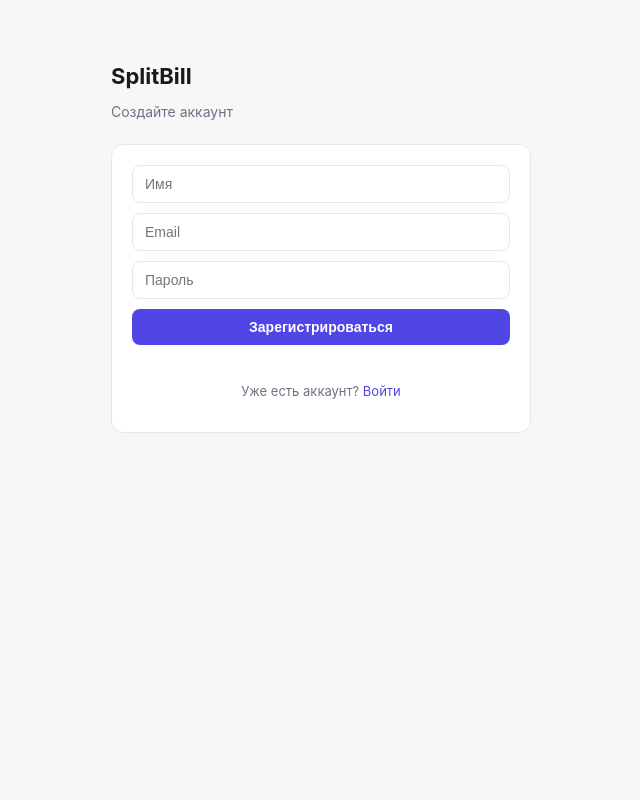
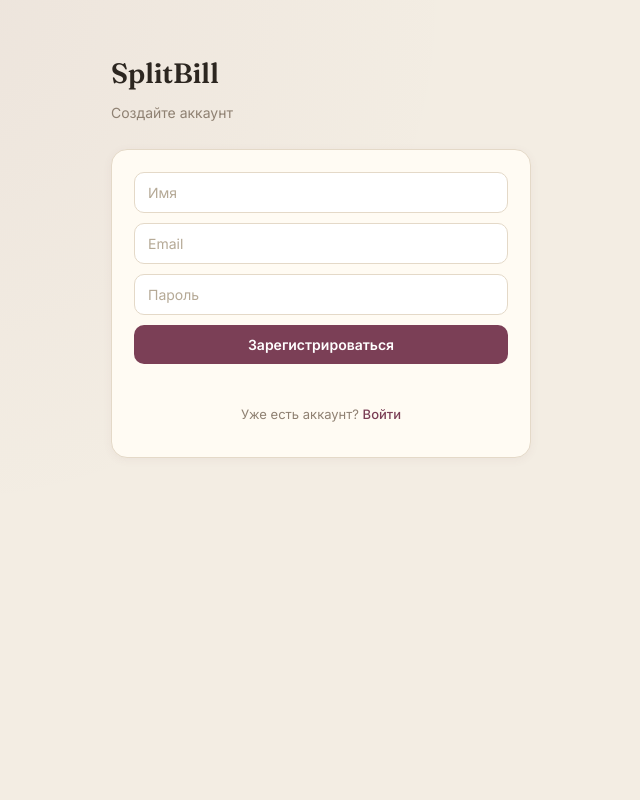
Before and after one commit to xmaster718/SplitBill, a PHP site: page /register.html in a window 1280 px wide. Shown: the whole page, without its empty margins (319-959 px from the left). Run offline with PHP 8.4, Linux system fonts and the light colour scheme.

Commit message:
Обновил дизайн

```diff
--- a/frontend/style.css
+++ b/frontend/style.css
@@ -1,25 +1,30 @@
+@import url('https://fonts.googleapis.com/css2?family=Fraunces:opsz,wght@9..144,400;9..144,600&family=Inter:wght@400;500;600&display=swap');
+
 :root {
-  --bg: #f7f7f8;
-  --card: #ffffff;
-  --text: #1a1a1a;
-  --muted: #6b7280;
-  --accent: #4f46e5;
-  --accent-hover: #4338ca;
-  --border: #e5e7eb;
-  --error: #dc2626;
+  --bg: #f3ede3;
+  --surface: #fffbf3;
+  --ink: #2c2620;
+  --muted: #8f8172;
+  --accent: #7b3f56;
+  --accent-hover: #632f44;
+  --accent-soft: #f1e4ea;
+  --sage: #6b8f71;
+  --border: #e4d9c8;
+  --error: #b24c3f;
 }
 
 * { box-sizing: border-box; }
 
 body {
   margin: 0;
-  font-family: -apple-system, "Segoe UI", Roboto, Arial, sans-serif;
+  font-family: "Inter", -apple-system, "Segoe UI", sans-serif;
   background: var(--bg);
-  color: var(--text);
+  background-image: radial-gradient(circle at 20% 0%, rgba(123, 63, 86, 0.05), transparent 40%);
+  color: var(--ink);
   min-height: 100vh;
   display: flex;
   justify-content: center;
-  padding: 48px 16px;
+  padding: 56px 16px;
 }
 
 .app {
@@ -28,23 +33,26 @@ body {
 }
 
 h1 {
-  font-size: 22px;
-  font-weight: 700;
-  margin-bottom: 4px;
+  font-family: "Fraunces", serif;
+  font-size: 28px;
+  font-weight: 600;
+  margin: 0 0 2px;
+  letter-spacing: -0.01em;
 }
 
 .subtitle {
   color: var(--muted);
   font-size: 14px;
-  margin-bottom: 24px;
+  margin-bottom: 28px;
 }
 
 .card {
-  background: var(--card);
+  background: var(--surface);
   border: 1px solid var(--border);
-  border-radius: 12px;
-  padding: 20px;
-  margin-bottom: 20px;
+  border-radius: 16px;
+  padding: 22px;
+  margin-bottom: 18px;
+  box-shadow: 0 2px 10px rgba(123, 63, 86, 0.06);
 }
 
 .form-row {
@@ -53,49 +61,65 @@ h1 {
 
 input {
   width: 100%;
-  padding: 10px 12px;
+  padding: 11px 13px;
   border: 1px solid var(--border);
-  border-radius: 8px;
+  border-radius: 10px;
   font-size: 14px;
+  font-family: inherit;
+  background: #fff;
+  color: var(--ink);
   outline: none;
-  transition: border-color 0.15s;
+  transition: border-color 0.15s, box-shadow 0.15s;
+}
+
+input::placeholder {
+  color: #b5a996;
 }
 
 input:focus {
   border-color: var(--accent);
+  box-shadow: 0 0 0 3px var(--accent-soft);
 }
 
 button {
   width: 100%;
-  padding: 10px;
+  padding: 11px;
   background: var(--accent);
-  color: white;
+  color: #fff;
   border: none;
-  border-radius: 8px;
+  border-radius: 10px;
   font-size: 14px;
   font-weight: 600;
+  font-family: inherit;
   cursor: pointer;
-  transition: background 0.15s;
+  transition: background 0.15s, transform 0.1s;
 }
 
 button:hover {
   background: var(--accent-hover);
 }
 
+button:active {
+  transform: scale(0.99);
+}
+
 button.secondary {
+  width: auto;
   background: transparent;
   color: var(--accent);
-  border: 1px solid var(--accent);
+  border: 1px solid var(--border);
+  padding: 7px 14px;
+  font-size: 13px;
 }
 
 button.secondary:hover {
-  background: #f0f0ff;
+  background: var(--accent-soft);
 }
 
 .error {
   color: var(--error);
   font-size: 13px;
-  margin-top: 8px;
+  margin-top: 10px;
   min-height: 16px;
 }
 
@@ -103,12 +127,17 @@ button.secondary:hover {
   text-align: center;
   font-size: 13px;
   color: var(--muted);
-  margin-top: 14px;
+  margin-top: 16px;
 }
 
 .link-row a {
   color: var(--accent);
   text-decoration: none;
+  font-weight: 500;
+}
+
+.link-row a:hover {
+  text-decoration: underline;
 }
 
 ul { list-style: none; padding: 0; margin: 0; }
```
Also changed, not shown: other parts of frontend/style.css (+27 -8 lines).
